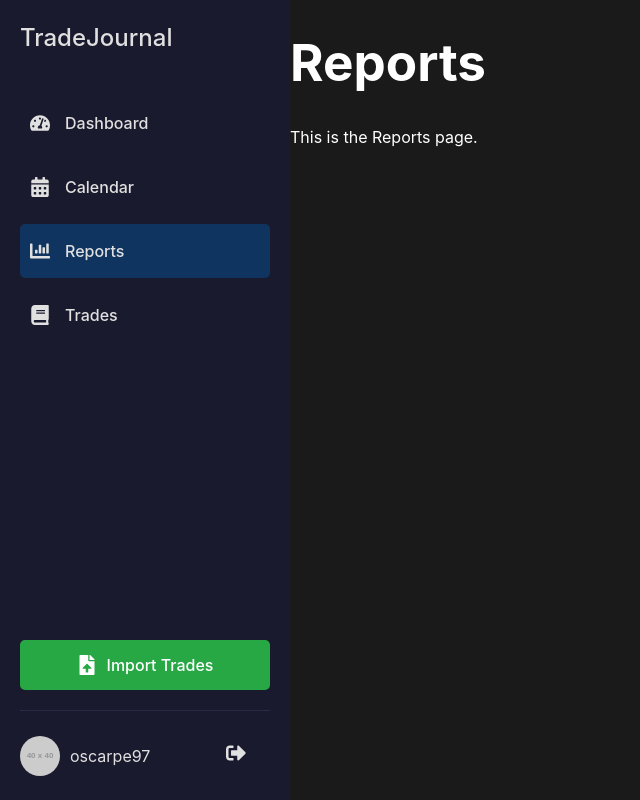
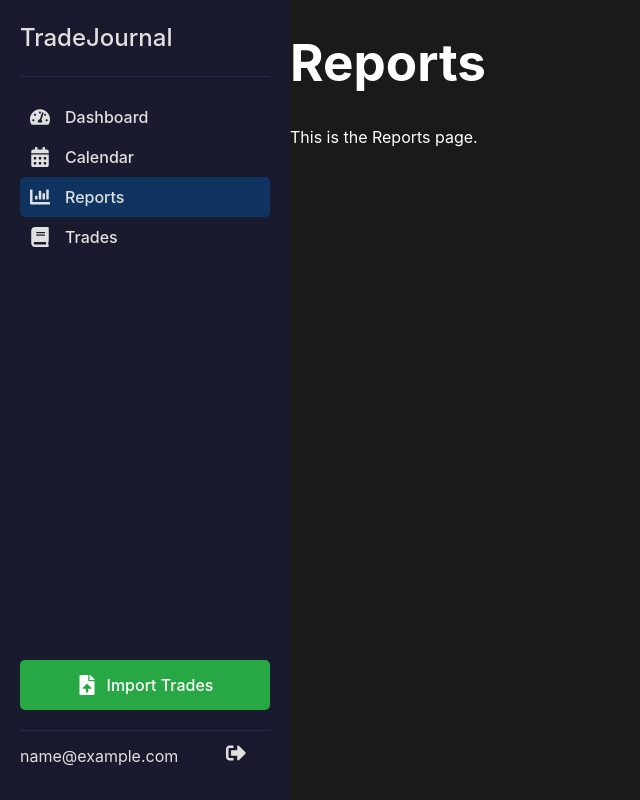
Before and after one commit to oscarpe979/trade-journal-app, a React (Vite) app in the folder frontend/: page /reports in a window 1280 px wide. Shown: the whole page, without its empty margins (0-640 px from the left). Built offline with nearby package versions, Linux system fonts and the light colour scheme; sample sign-in values are in the browser's storage.

Commit message:
feat(frontend): Add user email to bottom of Sidebar

```diff
--- a/frontend/package.json
+++ b/frontend/package.json
@@ -12,6 +12,7 @@
   },
   "dependencies": {
     "axios": "^1.12.2",
+    "jwt-decode": "^4.0.0",
     "react": "^19.1.1",
     "react-dom": "^19.1.1",
     "react-icons": "^5.5.0",
--- a/frontend/src/components/SideNavbar.css
+++ b/frontend/src/components/SideNavbar.css
@@ -10,7 +10,9 @@
 .navbar-logo {
   font-size: 24px;
   font-weight: bold;
-  margin-bottom: 40px;
+  margin-bottom: 20px;
+  padding-bottom: 20px;
+  border-bottom: 1px solid #292a4a;
 }
 
 .navbar-logo a {
@@ -27,11 +29,10 @@
 .navbar-link {
   display: flex;
   align-items: center;
-  padding: 15px 10px;
+  padding: 8px 10px;
   color: #e0e0e0;
   text-decoration: none;
   border-radius: 5px;
-  margin-bottom: 10px;
   transition: background-color 0.3s;
 }
 
@@ -53,7 +54,6 @@
   align-items: center;
   justify-content: space-between;
   margin-top: auto;
-  padding-top: 20px;
   border-top: 1px solid #292a4a;
 }
 
--- a/frontend/src/components/SideNavbar.tsx
+++ b/frontend/src/components/SideNavbar.tsx
@@ -5,7 +5,7 @@ import { FaTachometerAlt, FaCalendarAlt, FaChartBar, FaBook, FaFileUpload, FaSig
 import { useAuth } from '../contexts/AuthContext';
 
 const SideNavbar: React.FC = () => {
-  const { logout } = useAuth();
+  const { user, logout } = useAuth();
 
   return (
     <div className="side-navbar">
@@ -38,10 +38,9 @@ const SideNavbar: React.FC = () => {
       </div>
       <div className="navbar-user">
         <div className="user-info">
-          <img src="https://via.placeholder.com/40" alt="User Avatar" />
-          <span>oscarpe97</span>
+          <span>{user ? user.email : ''}</span>
         </div>
-        <button onClick={logout} className="logout-button">
+        <button onClick={logout} className="logout-button" title='Log Out'>
           <FaSignOutAlt />
         </button>
       </div>
--- a/frontend/src/contexts/AuthContext.tsx
+++ b/frontend/src/contexts/AuthContext.tsx
@@ -1,7 +1,13 @@
 import React, { createContext, useContext, useState, useEffect, ReactNode } from 'react';
+import { jwtDecode } from 'jwt-decode';
+
+interface User {
+  email: string;
+}
 
 interface AuthContextType {
   token: string | null;
+  user: User | null;
   login: (newToken: string) => void;
   logout: () => void;
   isAuthenticated: boolean;
@@ -11,6 +17,10 @@ const AuthContext = createContext<AuthContextType | undefined>(undefined);
 
 export const AuthProvider = ({ children }: { children: ReactNode }) => {
   const [token, setToken] = useState<string | null>(localStorage.getItem('authToken'));
+  const [user, setUser] = useState<User | null>(() => {
+    const storedUser = localStorage.getItem('user');
+    return storedUser ? JSON.parse(storedUser) : null;
+  });
   const [isAuthenticated, setIsAuthenticated] = useState<boolean>(!!token);
 
   useEffect(() => {
@@ -18,17 +28,24 @@ export const AuthProvider = ({ children }: { children: ReactNode }) => {
   }, [token]);
 
   const login = (newToken: string) => {
+    const decodedToken = jwtDecode<{ sub: string }>(newToken);
+    const currentUser: User = { email: decodedToken.sub };
+
     localStorage.setItem('authToken', newToken);
+    localStorage.setItem('user', JSON.stringify(currentUser));
     setToken(newToken);
+    setUser(currentUser);
   };
 
   const logout = () => {
     localStorage.removeItem('authToken');
+    localStorage.removeItem('user');
     setToken(null);
+    setUser(null);
   };
 
   return (
-    <AuthContext.Provider value={{ token, login, logout, isAuthenticated }}>
+    <AuthContext.Provider value={{ token, user, login, logout, isAuthenticated }}>
       {children}
     </AuthContext.Provider>
   );
```
Also changed, not shown: 1 other file (tests, documents, lock files or other folders).
